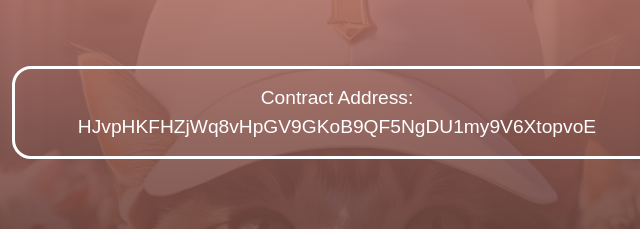
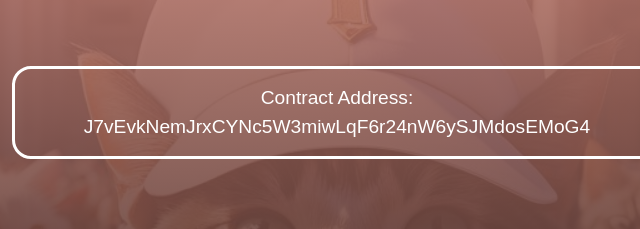
Before and after one commit to ojimcy/popecat, a plain HTML site: page index.html in a window 1280 px wide. Shown: the part 426-655 px from the top of the page, 303-943 px from the left. Drawn offline with nearby package versions, Linux system fonts and the light colour scheme; files whose address does not match are found by name; a web font is replaced by a local one.

Commit message:
update ca

```diff
--- a/index.html
+++ b/index.html
@@ -130,7 +130,7 @@
                   The Holiest Cat on Solana
                 </h1>
                 <p class="contract-address">
-                  Contract Address: HJvpHKFHZjWq8vHpGV9GKoB9QF5NgDU1my9V6XtopvoE
+                  Contract Address: J7vEvkNemJrxCYNc5W3miwLqF6r24nW6ySJMdosEMoG4
                 </p>
                 <a href="#" class="btn btn-primary btn-lg">Buy Now</a>
               </div>
```
